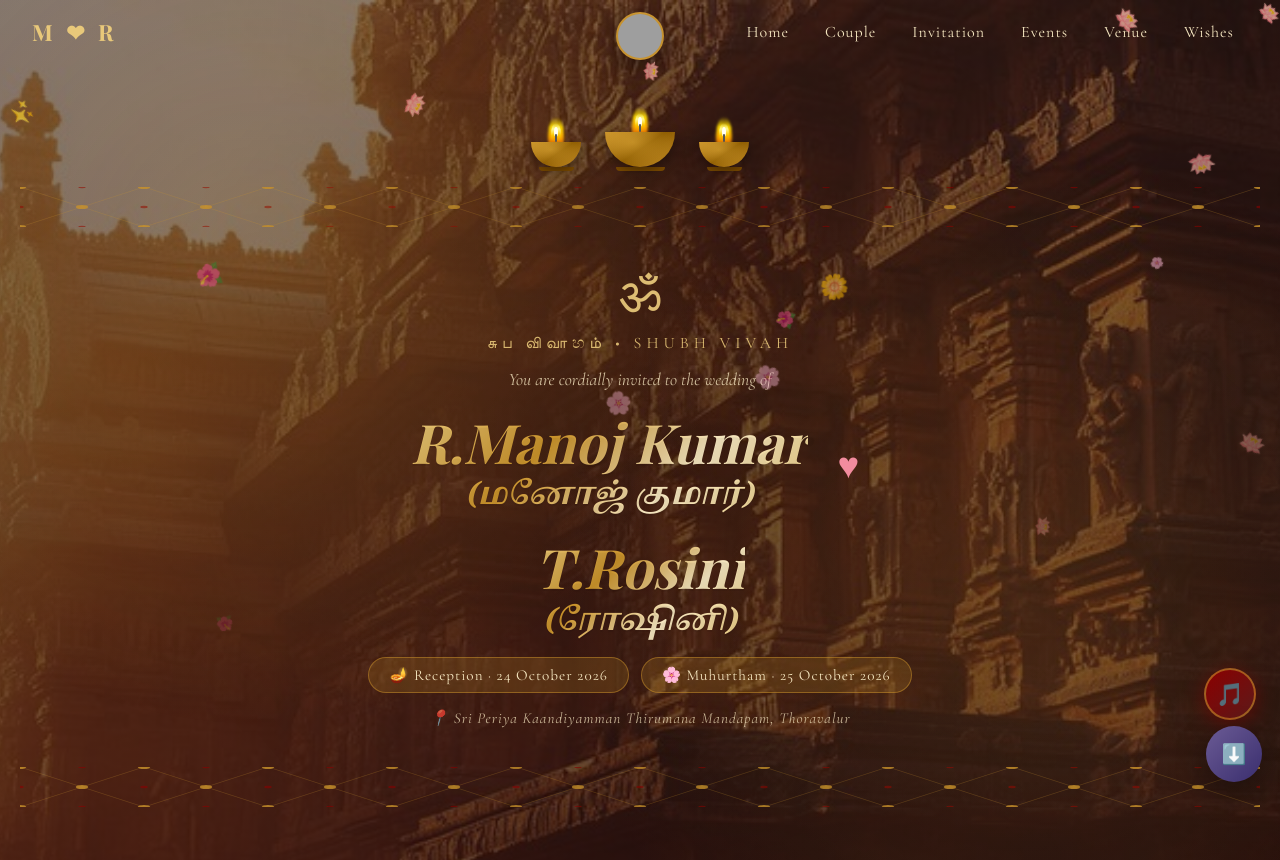
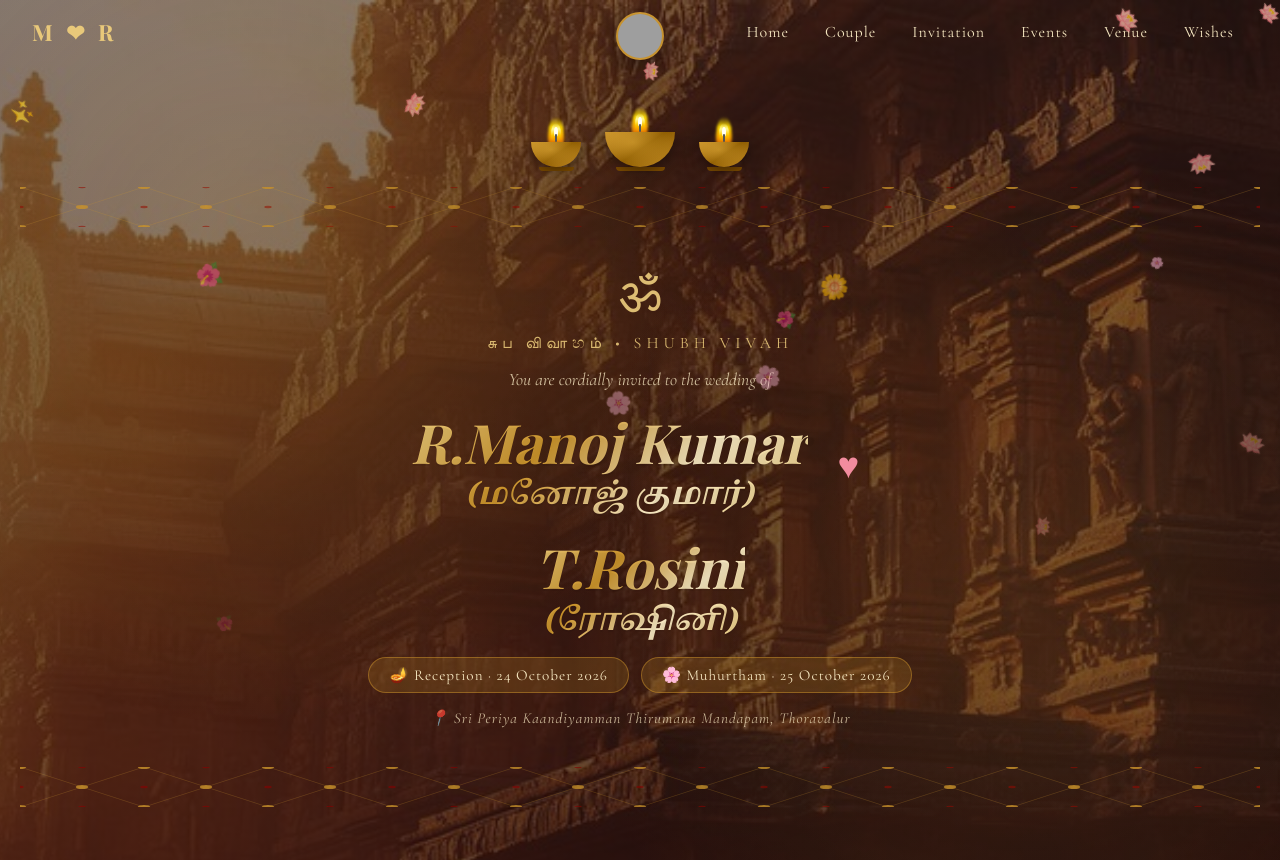
Before and after one commit to TAMILARASU-A/manoj-roshini-wedding, a React (Vite) app: page / in a window 1280 px wide. Shown: the top 860 px of the page. Built offline with nearby package versions, Linux system fonts and the light colour scheme; no server answers; the database is empty; grey boxes are pictures that could not be loaded; a web font is replaced by a local one.

Commit message:
chore: disable music player and remove floating download

```diff
--- a/src/App.jsx
+++ b/src/App.jsx
@@ -2,7 +2,7 @@ import { useState, useEffect } from "react";
 import "./App.css";
 import Loader from "./components/Loader";
 import Diya from "./components/Diya";
-import MusicPlayer from "./components/MusicPlayer";
+// MusicPlayer temporarily disabled
 import FloralFrame from "./components/FloralFrame";
 import DivineBlessing from "./components/DivineBlessing";
 // StoryTimeline removed per request
@@ -126,7 +126,7 @@ export default function App() {
 
   return (
     <div className="app">
-      <a className="floating-download" href="/images/Manoj_Weds_Roshini.pdf" download aria-label="Download invitation">⬇️</a>
+      {/* floating download removed per request */}
       {loading && <Loader onDone={handleLoaderDone} />}
 
       {/* Falling petals */}
@@ -136,7 +136,7 @@ export default function App() {
         ))}
       </div>
 
-      <MusicPlayer />
+      {/* Music player disabled per request */}
 
       {/* Nav */}
       <nav className={`navbar ${scrolled ? "navbar-scrolled" : ""}`}>
```
